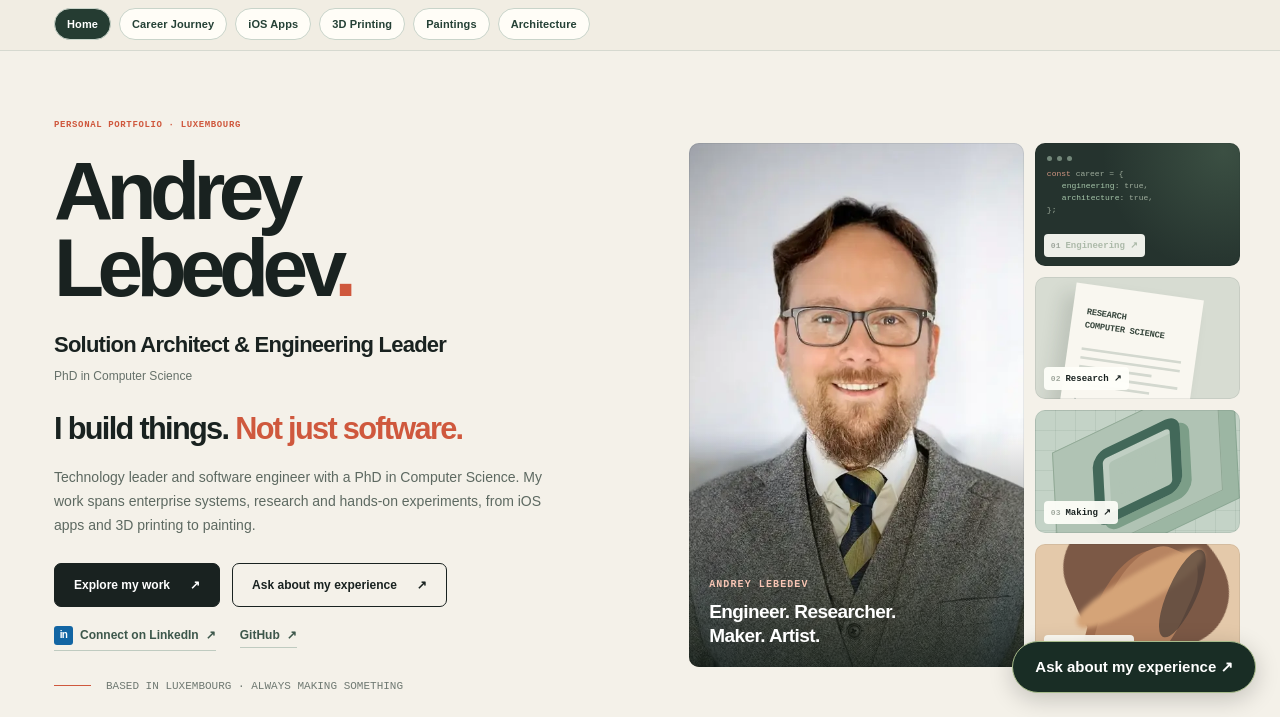
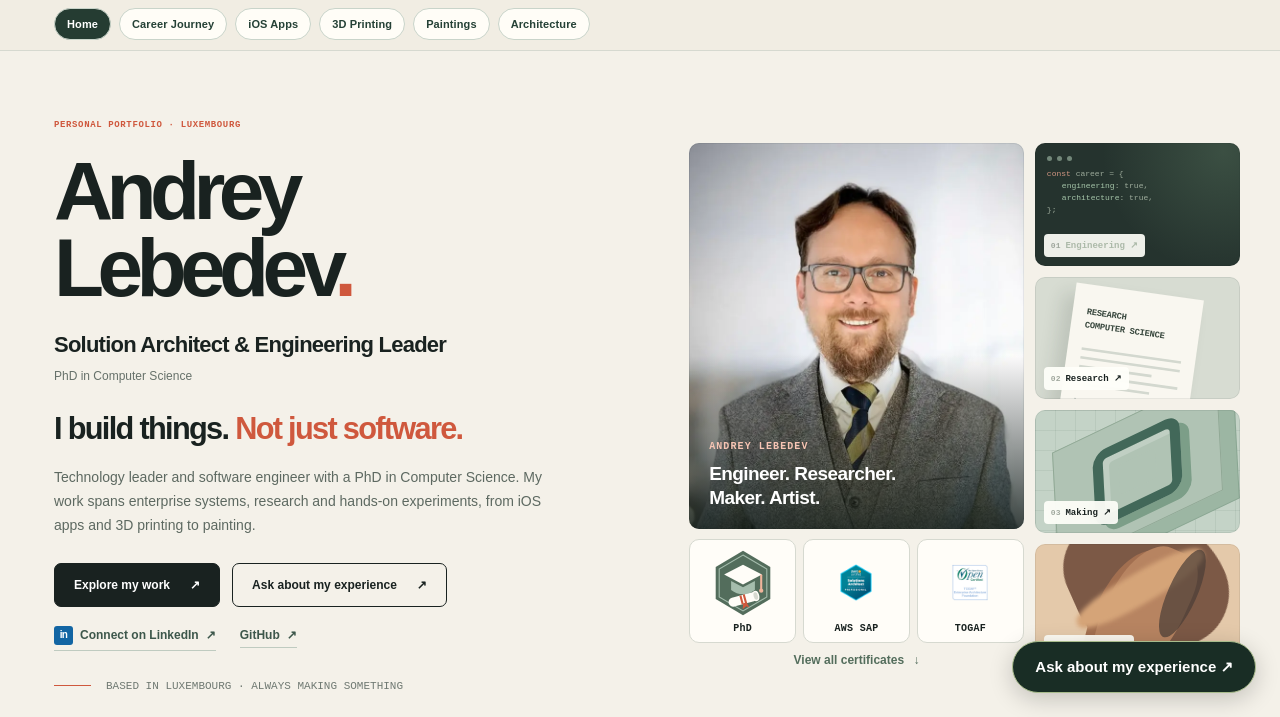
Before and after one commit to Andremoniy/Andremoniy.lu, a plain HTML site: page index.html in a window 1280 px wide. Shown: the part 83-800 px from the top of the page. Drawn offline with Linux system fonts and the light colour scheme; no server answers.

Commit message:
Add qualification badges beneath homepage portrait

```diff
--- /dev/null
+++ b/assets/hero-credentials.css
@@ -0,0 +1,71 @@
+.portrait-column {
+  grid-column: 1;
+  grid-row: 1 / 5;
+  min-width: 0;
+  min-height: 0;
+  display: flex;
+  flex-direction: column;
+  gap: 10px;
+}
+.mosaic .portrait-column .tile-portrait {
+  flex: 1;
+  min-height: 0;
+}
+.hero-badges {
+  display: grid;
+  grid-template-columns: repeat(3, minmax(0, 1fr));
+  gap: 7px;
+}
+.hero-badge {
+  display: flex;
+  flex-direction: column;
+  align-items: center;
+  justify-content: center;
+  gap: 5px;
+  padding: 8px 3px;
+  color: var(--ink);
+  background: var(--paper);
+  border: 1px solid var(--line);
+  border-radius: 10px;
+  text-decoration: none;
+  transition: border-color .2s, transform .2s;
+}
+.hero-badge img {
+  display: block;
+  width: 100%;
+  max-width: 70px;
+  height: 70px;
+  object-fit: contain;
+}
+.hero-badge span {
+  font-family: var(--mono);
+  font-size: 10px;
+  font-weight: 700;
+  letter-spacing: .03em;
+}
+.hero-badge:hover { border-color: var(--accent); transform: translateY(-2px); }
+.hero-badge:focus-visible, .hero-certificates-link:focus-visible {
+  outline: 2px solid var(--accent);
+  outline-offset: 3px;
+}
+.hero-certificates-link {
+  align-self: center;
+  color: var(--green);
+  font-size: 12px;
+  font-weight: 700;
+  text-underline-offset: 4px;
+}
+.hero-certificates-link span { margin-left: 6px; }
+@media (max-width: 520px) {
+  .hero .mosaic {
+    height: auto;
+    grid-template-columns: repeat(2, minmax(0, 1fr));
+    grid-template-rows: auto repeat(2, 115px);
+  }
+  .portrait-column { grid-column: 1 / -1; grid-row: 1; margin-bottom: 8px; }
+  .mosaic .portrait-column .tile-portrait { flex: auto; height: 340px; }
+  .hero-badge img { max-width: 76px; height: 76px; }
+}
+@media (prefers-reduced-motion: reduce) {
+  .hero-badge { transition: none; }
+}
--- a/index.html
+++ b/index.html
@@ -8,6 +8,7 @@
 <meta content="Andrey Lebedev. Solution architecture, software engineering, doctoral research, personal software and art." name="description"/>
 <title>Andrey Lebedev | Engineering, Research &amp; Making</title>
 <link href="assets/styles-3bea09bef80b.css" rel="stylesheet"/><link rel="stylesheet" href="assets/chat.css"/>
+<link href="assets/hero-credentials.css" rel="stylesheet"/>
 <script defer src="assets/auth.js"></script>
 <script defer src="assets/chat.js"></script>
 </head>
@@ -40,7 +41,15 @@
 <div class="hero-bottom"><span class="line"></span><span>BASED IN LUXEMBOURG · ALWAYS MAKING SOMETHING</span></div>
 </div>
 <div aria-label="Portrait and four areas of the portfolio" class="mosaic">
+<div class="portrait-column">
 <div aria-label="Portrait of Andrey Lebedev" class="tile tile-portrait"><img alt="Andrey Lebedev wearing a grey suit and striped tie" height="760" loading="eager" src="assets/image-2531ccd37240392d.webp" width="600"/><span class="portrait-caption"><span class="eyebrow">ANDREY LEBEDEV</span><strong>Engineer. Researcher.<br/>Maker. Artist.</strong></span></div>
+<div aria-label="Academic and professional qualifications" class="hero-badges">
+<a class="hero-badge" href="#research" aria-label="PhD in Computer Science: view research"><img src="assets/badges/phd.svg" alt="" width="80" height="80"/><span>PhD</span></a>
+<a class="hero-badge" href="https://www.credly.com/users/andrey-lebedev.076a3905/badges/credly" target="_blank" rel="noopener noreferrer" aria-label="AWS Certified Solutions Architect – Professional: view Andrey’s Credly profile (opens new tab)"><img src="assets/badges/aws-solutions-architect-professional.png" alt="" width="80" height="80"/><span>AWS SAP</span></a>
+<a class="hero-badge" href="https://www.credly.com/users/andrey-lebedev.076a3905/badges/credly" target="_blank" rel="noopener noreferrer" aria-label="TOGAF Enterprise Architecture Foundation: view Andrey’s Credly profile (opens new tab)"><img src="assets/badges/togaf-enterprise-architecture-foundation.png" alt="" width="80" height="80"/><span>TOGAF</span></a>
+</div>
+<a class="hero-certificates-link" href="#credentials">View all certificates <span aria-hidden="true">↓</span></a>
+</div>
 <a aria-label="View engineering experience" class="tile tile-code" href="#experience">
 <div class="code-top"><i></i><i></i><i></i></div>
 <div class="code-lines"><div><span class="orange">const</span> career = {</div><div class="indent"><span class="mint">engineering</span>: true,</div><div class="indent"><span class="mint">architecture</span>: true,</div><div class="indent"><span class="mint">leadership</span>: true,</div><div class="indent"><span class="mint">curiosity</span>: Infinity</div><div>};</div></div>
```
Also changed, not shown: assets/badges/aws-solutions-architect-professional.png (added), assets/badges/phd.svg (added), assets/badges/togaf-enterprise-architecture-foundation.png (added).
